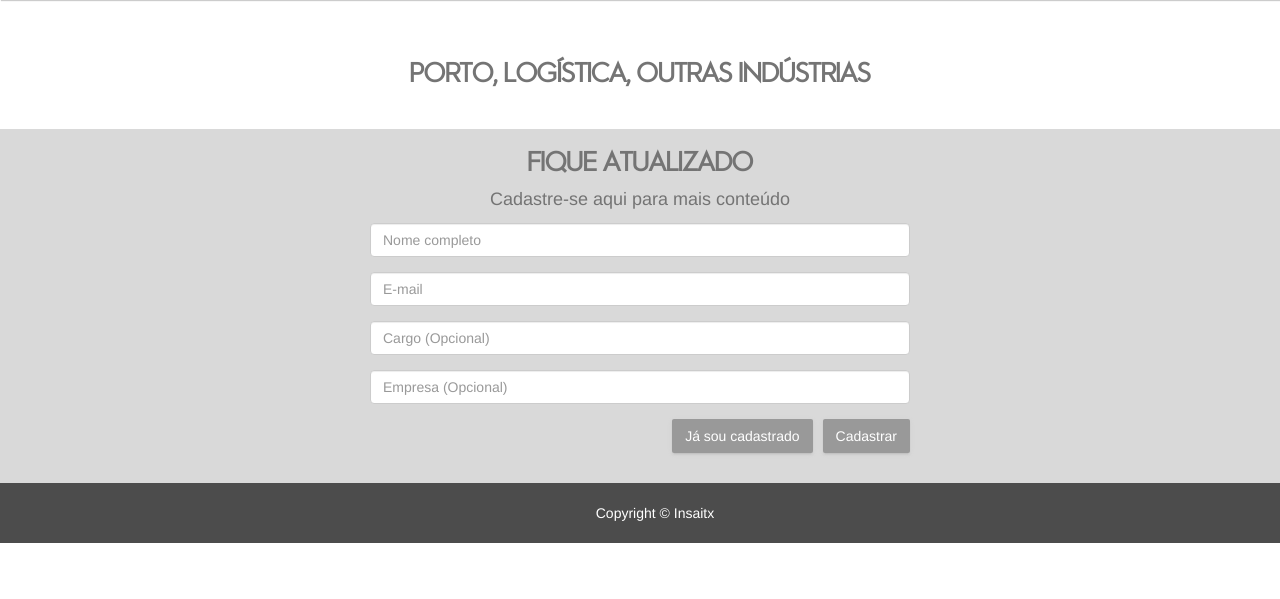
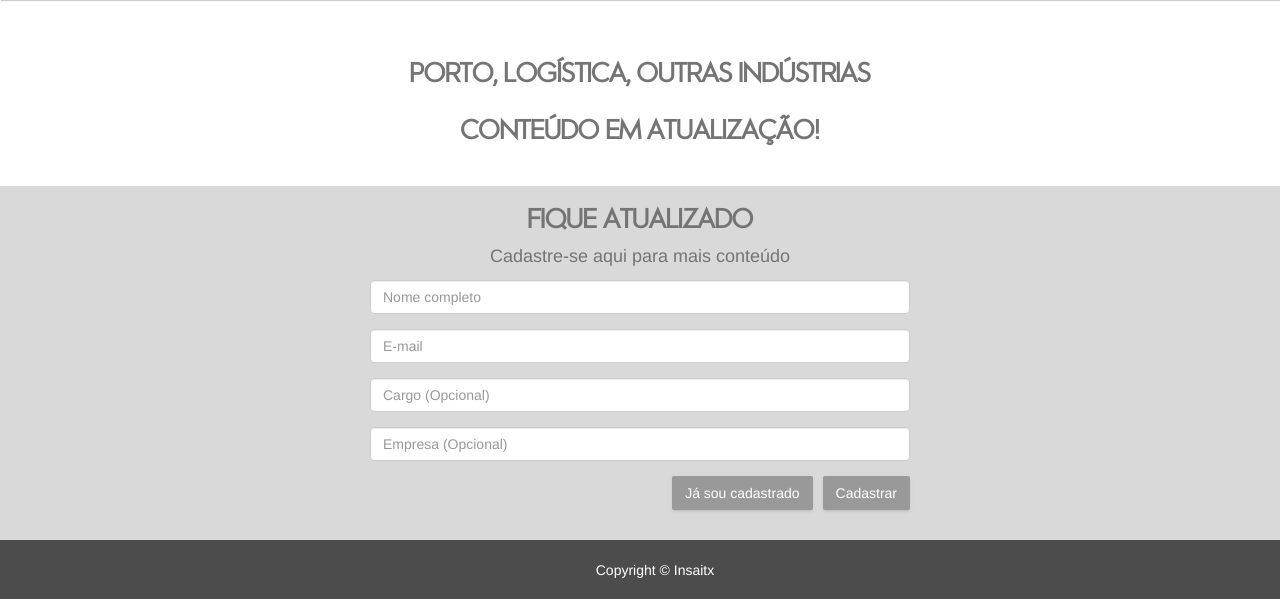
Before and after one commit to Luborges/Insaitx, a PHP site: page /porto-logistica-outras-industrias.php in a window 1280 px wide. Shown: the part 144-743 px from the top of the page. Run offline with PHP 8.4, Linux system fonts and the light colour scheme; some web fonts are replaced.

Commit message:
Página em atualização

```diff
--- a/porto-logistica-outras-industrias.php
+++ b/porto-logistica-outras-industrias.php
@@ -19,7 +19,7 @@
 	<div class="container">
 		<div class="row">
 		<div class="col-md-12">
-			<h1>porto, logística, outras indústrias</h1>
+			<h1>porto, logística, outras indústrias<br/> <br/>Conteúdo em atualização!</h1>
 		</div>
 		 <!-- <div class="col-sm-6 col-md-4">
 		    <div class="thumbnail">
```
